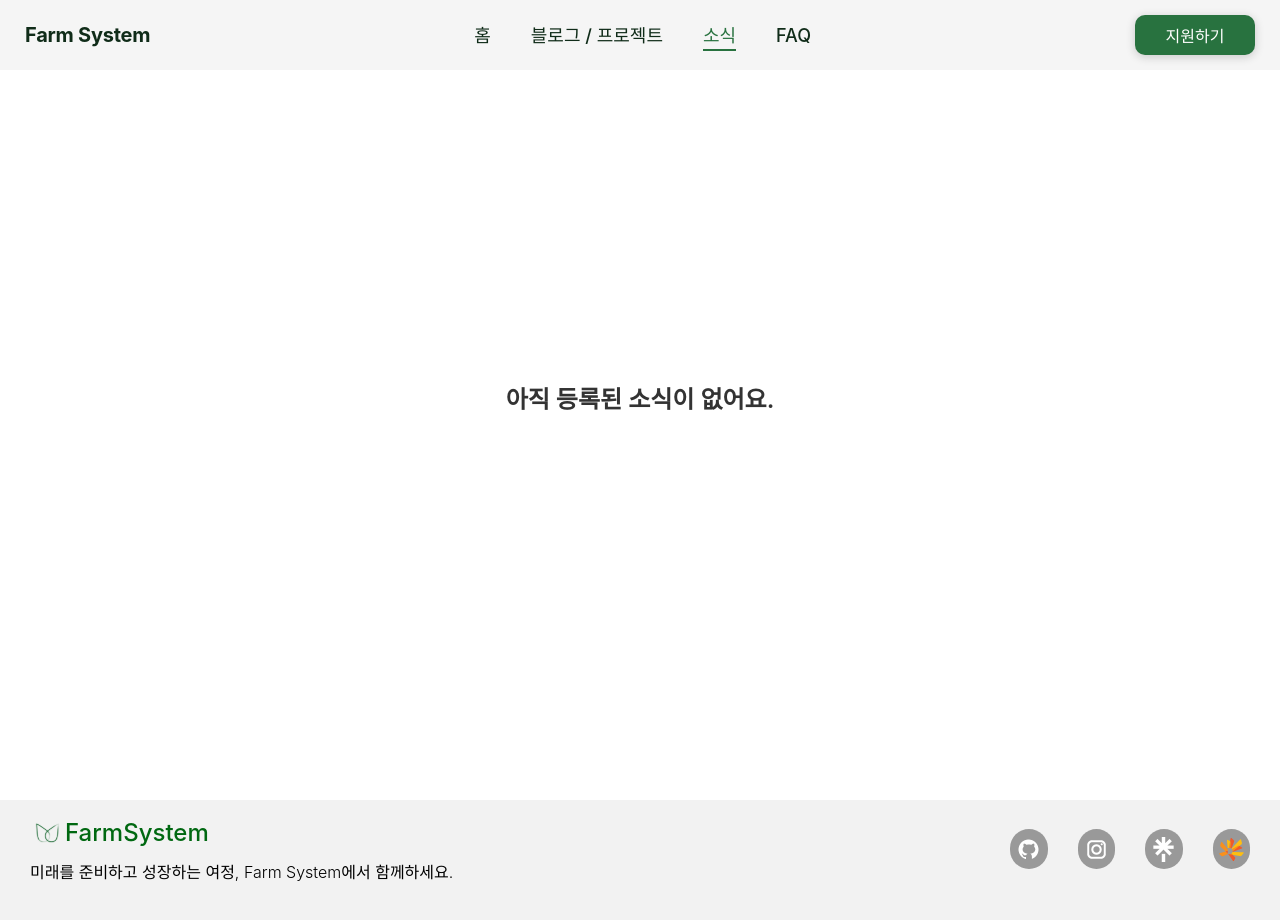
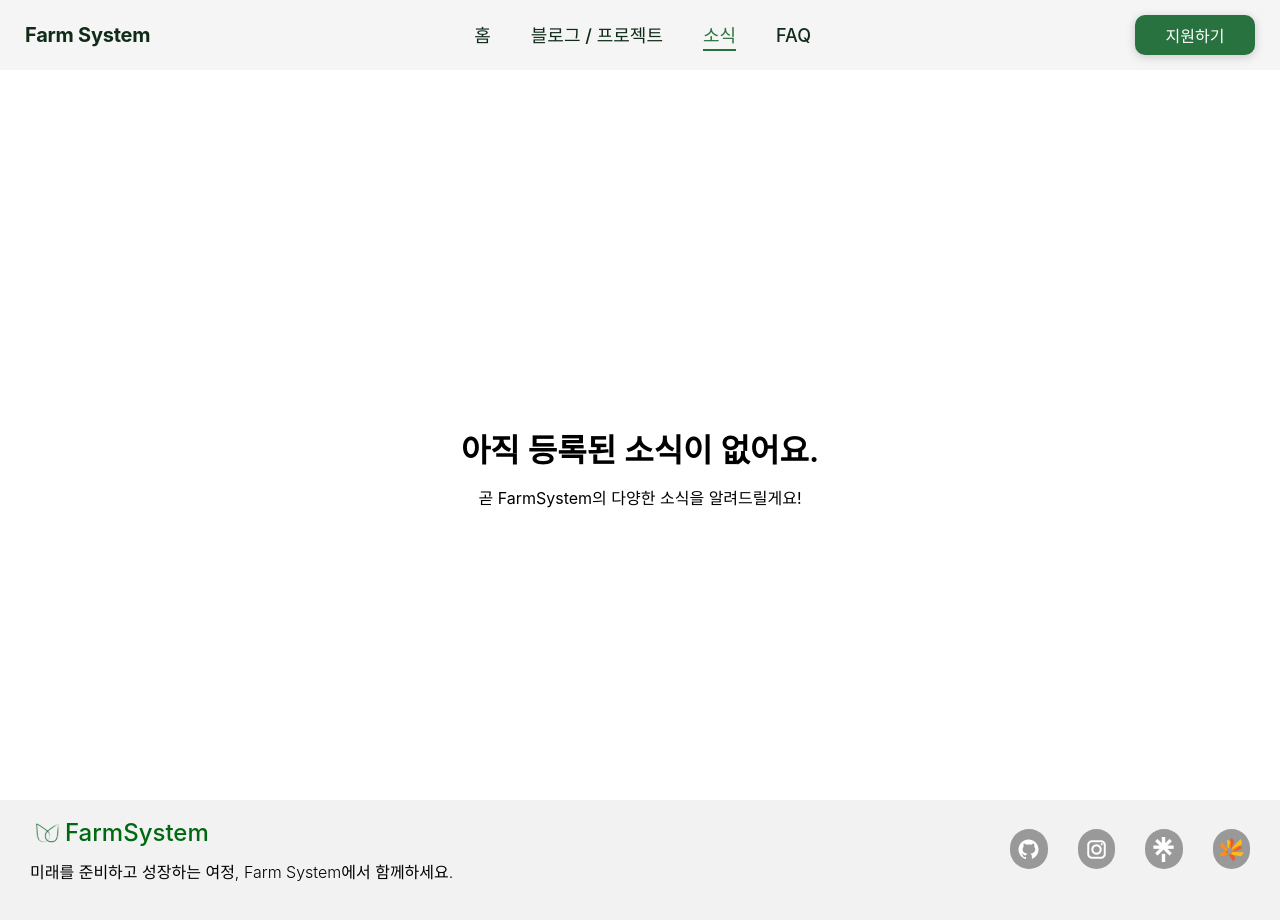
Before and after one commit to karpitony/monorepo-test, a React (Vite) app: page /news in a window 1280 px wide. Built offline with nearby package versions, Linux system fonts and the light colour scheme; a web font is replaced by a local one.

Commit message:
fix: 소식 페이지 스타일 블로그/프로젝트와 일치

```diff
--- a/src/pages/News/News.styles.ts
+++ b/src/pages/News/News.styles.ts
@@ -8,8 +8,27 @@ export const Container = styled.div`
   text-align: center;
 `;
 
-export const Message = styled.p`
-  font-size: 1.5rem;
-  color: #333;
+export const DescriptionContainer = styled.div`
+  width: 100%;
+  margin: 20px;
+  display: block;
+`;
+
+export const Message = styled.div<{$isMobile: boolean;}>`
+  padding-top: 20vh;
+  height: 100px;
+  display: flex;
+  justify-content: center;
+  text-align: center;
+  flex-direction: column;
+  color: black;
+  font-size: ${(props) => (props.$isMobile ? "20px" : "32px")};
   font-weight: 600;
+  margin-bottom: 35px;
+
+  a {
+    font-size: ${(props) => (props.$isMobile ? "10px" : "14px")};
+    font-weight: 300;
+    margin-top: 10px;
+  }
 `;
--- a/src/pages/News/index.tsx
+++ b/src/pages/News/index.tsx
@@ -1,11 +1,18 @@
 import React from 'react';
-import { Container, Message } from './News.styles';
+import useMediaQueries from '@/hooks/useMediaQueries';
+import * as S from './News.styles';
+
 
 const News: React.FC = () => {
+  const { isMobile} = useMediaQueries();
+
   return (
-    <Container>
-      <Message>아직 등록된 소식이 없어요.</Message>
-    </Container>
+    <S.Container>
+      <S.DescriptionContainer>
+        <S.Message $isMobile={isMobile}>아직 등록된 소식이 없어요.</S.Message>
+        <a>곧 FarmSystem의 다양한 소식을 알려드릴게요!</a>
+        </S.DescriptionContainer>
+    </S.Container>
   );
 };
 
```
